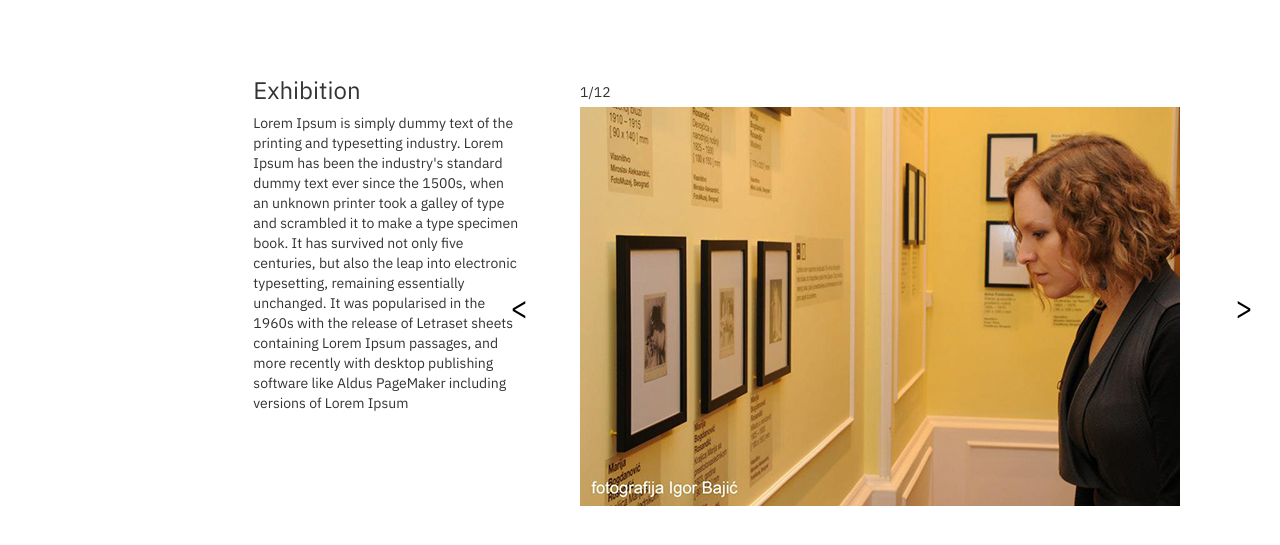
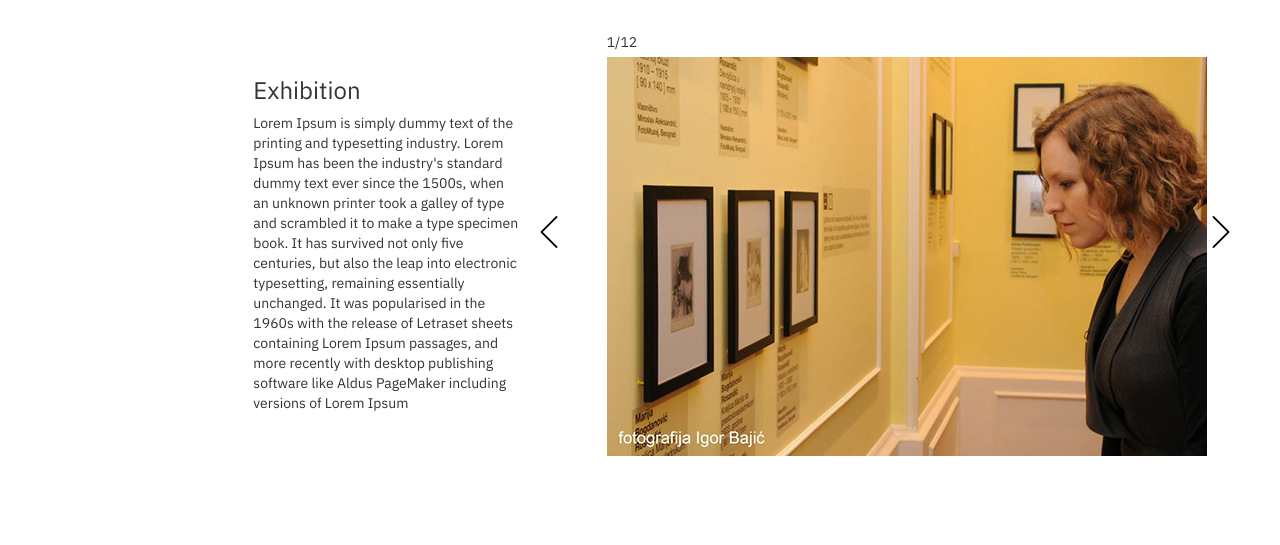
Before and after one commit to lan-mi/archiveofphotography, a website: page exhibition.html in a window 1280 px wide. Shown: the part 93-638 px from the top of the page. Drawn offline with nearby package versions, Linux system fonts and the light colour scheme.

Commit message:
Sider button

```diff
--- a/exhibition.html
+++ b/exhibition.html
@@ -244,10 +244,10 @@
 
 
                     <div class="prev" onclick="plusSlides(-1)">
-                        <p>&#60;</p>
+                        <img src="img/prev.png" alt="prev" class="slideri">
                     </div>
                     <div class="next" onclick="plusSlides(1)">
-                        <p>&#62;</p>
+                        <img src="img/next.png" alt="next" class="slideri">
                     </div>
 
 
--- a/js/javascript.js
+++ b/js/javascript.js
@@ -25,3 +25,5 @@ function showSlides(n) {
     }
     slides[slideIndex - 1].style.display = "block";
 }
+
+/* */
--- a/sass/style.sass
+++ b/sass/style.sass
@@ -69,26 +69,22 @@ nav li a:focus
 #link
     line-height: 100%
 
+/* Slider */
+
 .container
-	margin-top: 50px
+    margin-top: 150px
 
 .navigation
-	position: absolute
-	top: 150px
-	width: 800px
-	height: 400px
-	right: 0
+	width: 700px
+	height: 500px
 
 .wrapper
 	margin: 0 auto
 	width: 600px
+    height: 500px
 
 .images
-	width: 600px
-	position: relative
-
-.image img
-	float: left
+	position: absolute
 
 .number
     position: absolute
@@ -109,16 +105,14 @@ nav li a:focus
 	right: 25px
 	top: 0
 
-.prev p,
-.next p
-    font-size: 30px
-    color: #000
+/* next, prev button on slider */
+.next img,
+.prev img
     text-align: center
     position: relative
     top: 50%
     transform: translateY(-50%)
     cursor: pointer
-    padding: 30px
 
 #first
 	top: 150px
@@ -128,3 +122,9 @@ nav li a:focus
 
 #first h3
     margin-left: 25px
+
+.open
+    display: none
+
+.closed
+    display: block
```
Also changed, not shown: css/style.css, img/next.png (added), img/prev.png (added).
